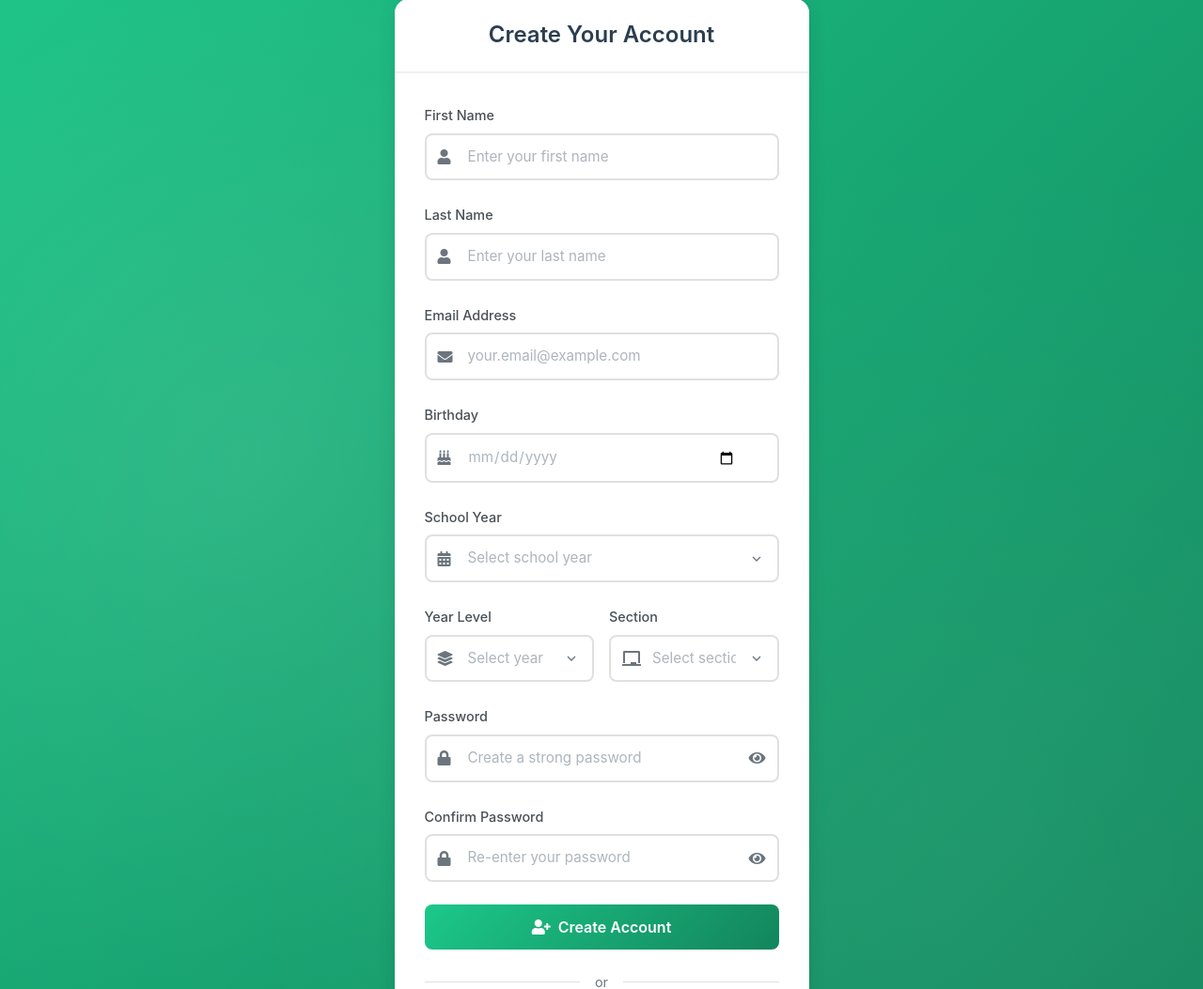
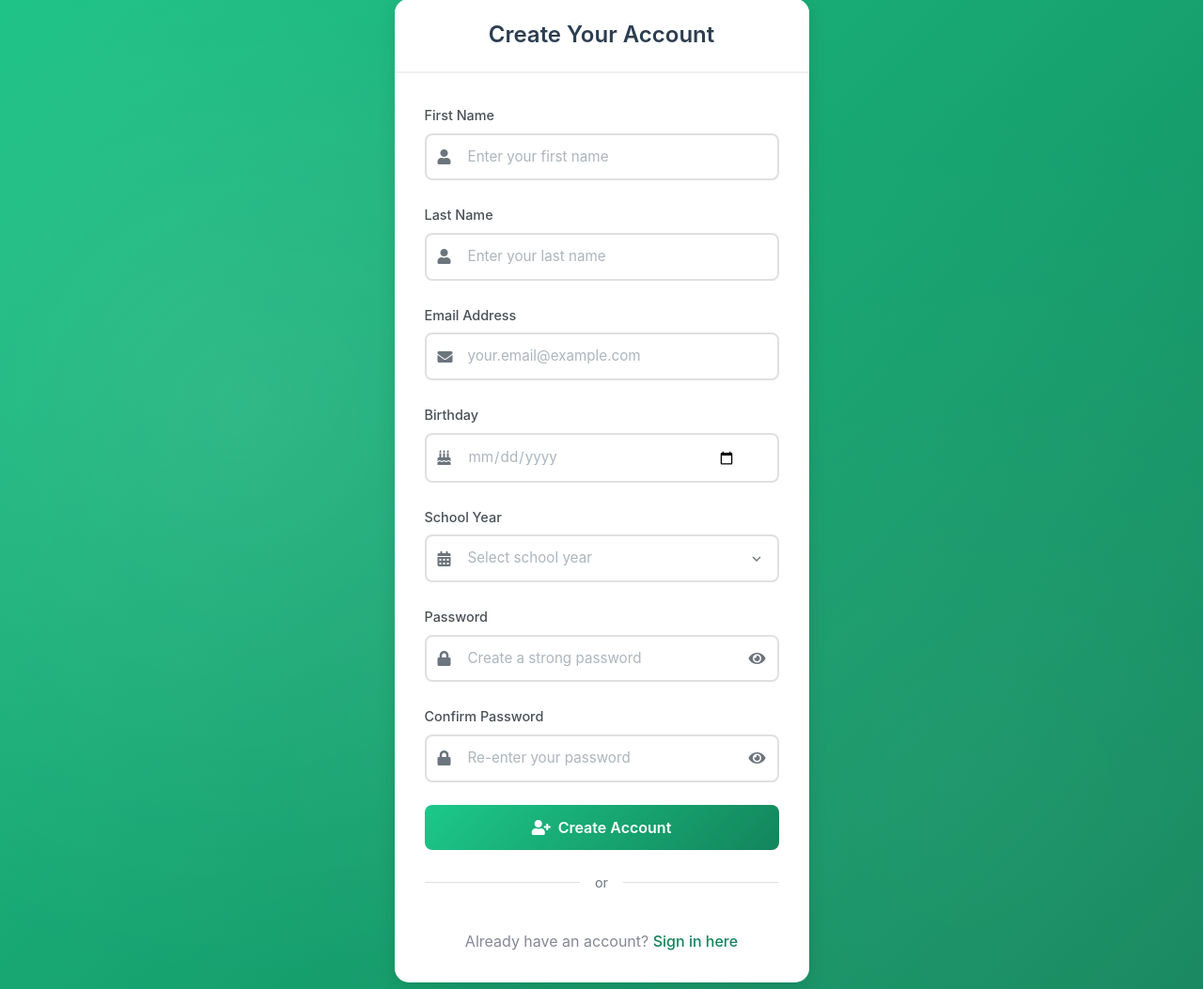
Before and after one commit to AKYL-27/upper-paatan-feedback-system, a Flask app: page /client/register in a window 1280 px wide. Shown: the part 229-1282 px from the top of the page at 94% size. Run offline with Flask 3, Linux system fonts and the light colour scheme; some libraries are stand-ins or nearby versions.

Commit message:
Remove commented year level input section
Removed commented-out section for year level input.

```diff
--- a/templates/client-register.html
+++ b/templates/client-register.html
@@ -437,7 +437,7 @@ select.form-control option[disabled] {
                             </div>
                         </div>
 
-                        <div class="form-row">
+                        <!--<div class="form-row">
                             <div class="form-group">
                                 <label for="year">Year Level</label>
                                 <div class="input-wrapper">
@@ -466,7 +466,7 @@ select.form-control option[disabled] {
                                     </select>
                                 </div>
                             </div>
-                        </div>
+                        </div>-->
 
                         <div class="form-group">
                             <label for="password">Password</label>
```
